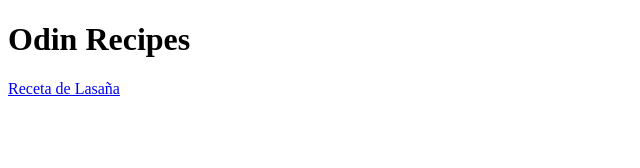
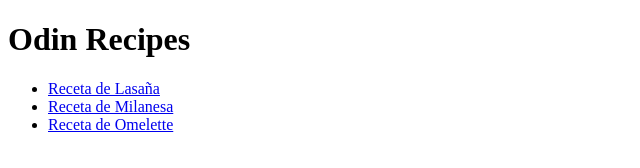
Before and after one commit to maribvidal/odin-recipes, a plain HTML site: page index.html in a window 1280 px wide. Shown: the whole page, without its empty margins (0-640 px from the left). Drawn offline with Linux system fonts and the light colour scheme.

Commit message:
Agregué los enlaces que faltaban

```diff
--- a/index.html
+++ b/index.html
@@ -7,6 +7,10 @@
 </head>
 <body>
     <h1>Odin Recipes</h1>
-    <a href="recipes/lasagna.html">Receta de Lasaña</a>
+    <ul>
+        <li><a href="recipes/lasagna.html">Receta de Lasaña</a></li>
+        <li><a href="recipes/milanesa.html">Receta de Milanesa</a></li>
+        <li><a href="recipes/omelette.html">Receta de Omelette</a></li>
+    </ul>
 </body>
 </html>
```
